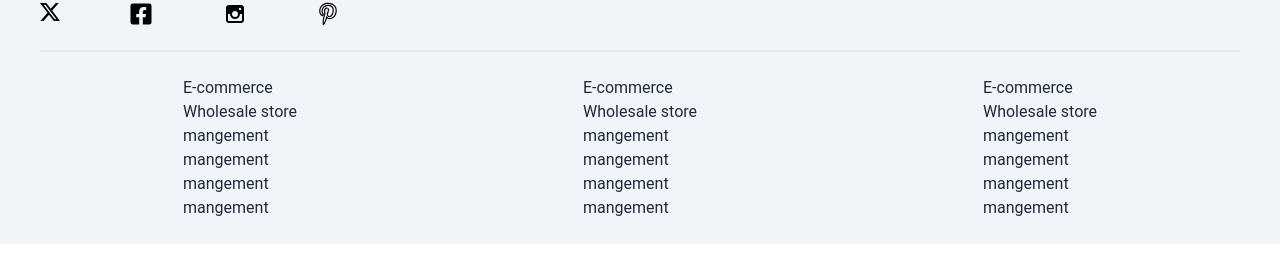
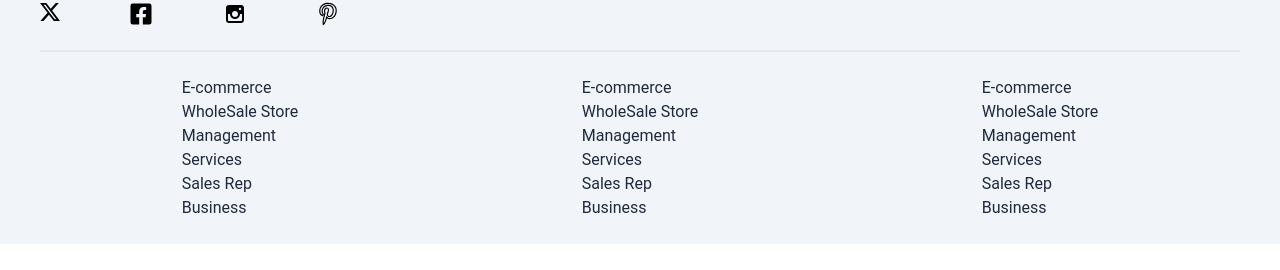
Before and after one commit to itsTari/e-store, a React (Vite) app: page /products in a window 1280 px wide. Shown: the part 402-672 px from the top of the page. Built offline with nearby package versions, Linux system fonts and the light colour scheme; no server answers.

Commit message:
modified and renamed components

```diff
--- a/src/Pages/AllProduct.jsx
+++ b/src/Pages/AllProduct.jsx
@@ -1,8 +1,8 @@
-import Display from "../component/Display"
+import DisplayProducts from "../component/DisplayProducts"
 function AllProduct() {
   return (
     <>
-      <Display/>
+      <DisplayProducts/>
     </>
   )
 }
--- a/src/Pages/CartPage.jsx
+++ b/src/Pages/CartPage.jsx
@@ -2,7 +2,6 @@ import { BsCart4 } from "react-icons/bs";
 import { Link } from "react-router-dom";
 import { useContext } from "react";
 import { CartContext } from "../component/Cart";
-import { toast } from "react-toastify";
 function CartPage() {
   const { cartItems, addToCart, removeFromCart, clearCart, getCartTotal } =
     useContext(CartContext);
--- a/src/Pages/HomePage.jsx
+++ b/src/Pages/HomePage.jsx
@@ -1,11 +1,11 @@
 import Hero from "../component/Hero"
-import Display from '../component/Display'
+import DisplayProducts from "../component/DisplayProducts"
 import ViewAll from '../component/ViewAll'
 function HomePage(){
  return(
     <>
       <Hero/>
-      <Display home={true}/>
+      <DisplayProducts home={true}/>
       <ViewAll/>
     </>
  )
--- a/src/Pages/SearchPage.jsx
+++ b/src/Pages/SearchPage.jsx
@@ -1,52 +1,13 @@
-import { useState, useEffect, useContext } from "react";
+
 import { Link } from "react-router-dom";
-import { toast } from "react-toastify";
-// import { CartContext } from "../component/Cart";
-import { FaSearch } from "react-icons/fa";
 function SearchPage({showModal, toggle, filteredProducts}) {
-//   const { cartItems } = useContext(CartContext);
-//   const [search, setSearch] = useState("");
-//   const [products, setProducts] = useState([])
 
-//   useEffect(() =>{
-//     const fetchItems = async()=>{
-//         try{
-//             const res = await fetch(`https://fakestoreapi.com/products`)
-//             const data = await res.json()
-//             setProducts(data)
-//         }catch(err){
-//             console.log('error fetching data', err)
-//         }
-//     }
-//     fetchItems()
-// }, [])
-
-// const filteredProducts = products.filter((product) => {
-//     if (
-//       product.image.toLowerCase().includes(search) ||
-//       product.title.toLowerCase().includes(search) ||
-//       product.category.toLowerCase().includes(search)
-//     ) {
-//       return product;
-//     }
-//   });
   return (
     showModal &&(
         <div className="p-5 w-1/3 absolute top-80 left-20 bg-white shadow-lg z-10">
-      {/* <div className="flex w-full relative items-center ">
-            <FaSearch className="text-slate-500 absolute top-3 left-2"/>
-            <input
-              onChange={(e) => {
-                setSearch(e.target.value.toLowerCase());
-              }}
-              type="text"
-              placeholder="Search for products, brands and categories...."
-              className=" italic w-full  px-7 py-2 outline-none text-lg"
-            />
-            </div> */}
         <div className="display">
           {filteredProducts.map((item) => (
-            <Link to={`/detail/${item.id}`} className="item" key={item.id}>
+            <Link to={`/detail/${item.id}`} className="p-2" key={item.id}>
                 <img
                   src={item.image}
                   alt={item.title}
--- a/src/component/DisplayDiv.jsx
+++ b/src/component/DisplayProduct.jsx
@@ -3,7 +3,7 @@ import { CartContext } from "./Cart"
 import { useContext} from 'react'
 import { toast } from "react-toastify"
 
-function DisplayDiv({product}){
+function DisplayProduct({product}){
     const { cartItems, addToCart } = useContext(CartContext)
 
     return(
@@ -22,4 +22,4 @@ function DisplayDiv({product}){
         </>
     )
 }
-export default DisplayDiv
+export default DisplayProduct
--- a/src/component/Display.jsx
+++ b/src/component/DisplayProducts.jsx
@@ -1,14 +1,14 @@
 import {useState, useEffect } from "react"
-import DisplayDiv from "./DisplayDiv"
-function Display({home = false}){
-    const[display, setDisplay] = useState([])
+import DisplayProduct from "./DisplayProduct"
+function DisplayProducts({home = false}){
+    const[products, setProducts] = useState([])
     useEffect(()=>{
         const fetchCategory = async ()=>{
             const apiUrl = home ? 'https://fakestoreapi.com/products?limit=9':'https://fakestoreapi.com/products'
             try{
             const res = await fetch(apiUrl)
             const data = await res.json()
-            setDisplay(data)
+            setProducts(data)
             }catch(err){
                 console.log('Error fetching data', err);
             }
@@ -24,8 +24,8 @@ function Display({home = false}){
                 Products
             </h2>
                 <div className="grid  md:grid-cols-3 gap-6 relative">
-                    {display.map((product)=>
-                        <DisplayDiv key={product.id} product={product}/>
+                    {products.map((product)=>
+                        <DisplayProduct key={product.id} product={product}/>
                     )}
                     {/* <figcaption class="mt-2 text-sm text-center text-gray-500 dark:text-gray-400">Image caption</figcaption> */}
                 </div>
@@ -35,4 +35,4 @@ function Display({home = false}){
         </>
     )
 }
-export default Display
+export default DisplayProducts
--- a/src/component/Footer.jsx
+++ b/src/component/Footer.jsx
@@ -2,7 +2,16 @@ import { TiSocialInstagram } from "react-icons/ti";
 import { FaFacebookSquare } from "react-icons/fa";
 import { BsTwitterX } from "react-icons/bs";
 import { SlSocialPintarest } from "react-icons/sl";
+import { list } from "postcss";
 function Footer(){
+    const footerListItems =[
+        {id:1, title:'E-commerce'},
+        {id:2, title:'WholeSale Store'},
+        {id:3, title:'Management'},
+        {id:4, title:'Services'},
+        {id:5, title:'Sales Rep'},
+        {id:6, title:'Business'},
+    ]
     return(
         <>
             <footer className="bg-slate-100 px-10 py-6">
@@ -22,28 +31,18 @@ function Footer(){
                     <div className="w-full border-b-2 border-black-300"></div>
                     <div className="flex justify-around ">
                         <ul className="text-slate-800">
-                            <li>E-commerce</li>
-                            <li>Wholesale store</li>
-                            <li>mangement</li>
-                            <li>mangement</li>
-                            <li>mangement</li>
-                            <li>mangement</li>
+                            { footerListItems.map(list => <li key={list.id}>{list.title}</li> )}
                         </ul>
                         <ul  className="text-slate-800">
-                            <li>E-commerce</li>
-                            <li>Wholesale store</li>
-                            <li>mangement</li>
-                            <li>mangement</li>
-                            <li>mangement</li>
-                            <li>mangement</li>
+                            {footerListItems.map((list)=>{
+                               return(
+                                <li key={list.id}>{list.title}</li>
+                                )
+                             })
+                            }
                         </ul>
                         <ul  className="text-slate-800">
-                            <li>E-commerce</li>
-                            <li>Wholesale store</li>
-                            <li>mangement</li>
-                            <li>mangement</li>
-                            <li>mangement</li>
-                            <li>mangement</li>
+                            {footerListItems.map(list => <li key={list.id}>{list.title}</li>)}
                         </ul>
                     </div>
 
--- a/src/component/Hero.jsx
+++ b/src/component/Hero.jsx
@@ -1,5 +1,4 @@
 import { FaSearch } from "react-icons/fa";
-import { Link } from "react-router-dom";
 import SearchPage from "../Pages/SearchPage";
 import { useState, useEffect } from "react";
 function Hero() {
```
